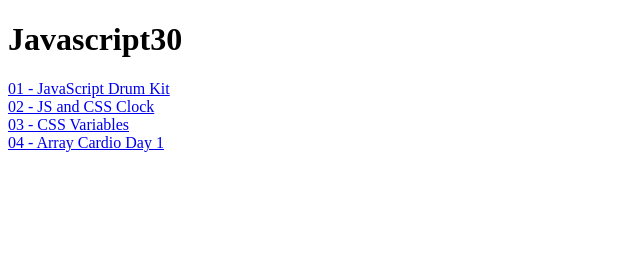
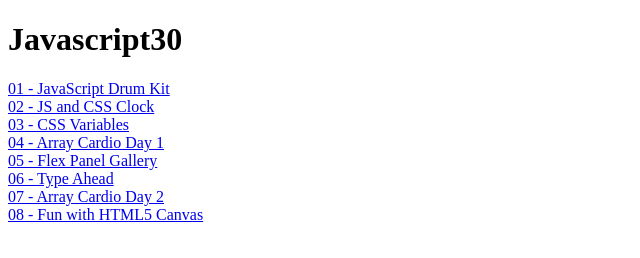
Before and after one commit to learningwub/learningwub.github.io, a plain HTML site: page index.html in a window 1280 px wide. Shown: the whole page, without its empty margins (0-640 px from the left). Drawn offline with Linux system fonts and the light colour scheme.

Commit message:
Update index.html

```diff
--- a/index.html
+++ b/index.html
@@ -12,5 +12,9 @@
   <a href="/JavaScript30/02-JSandCSSClock/index-START.html">02 - JS and CSS Clock</a><br>
   <a href="/JavaScript30/03 - CSS Variables/index-START.html">03 - CSS Variables</a><br>
   <a href="/JavaScript30/04 - Array Cardio Day 1/index-START.html">04 - Array Cardio Day 1</a><br>
+  <a href="/JavaScript30/05 - Flex Panel Gallery/index-START.html">05 - Flex Panel Gallery</a><br>
+  <a href="/JavaScript30/06 - Type Ahead/index-START.html">06 - Type Ahead</a><br>
+  <a href="/JavaScript30/07 - Array Cardio Day 2/index-START.html">07 - Array Cardio Day 2</a><br>
+  <a href="/JavaScript30/08 - Fun with HTML5 Canvas/index-START.html">08 - Fun with HTML5 Canvas</a><br>
 </body>
 </html>
```
